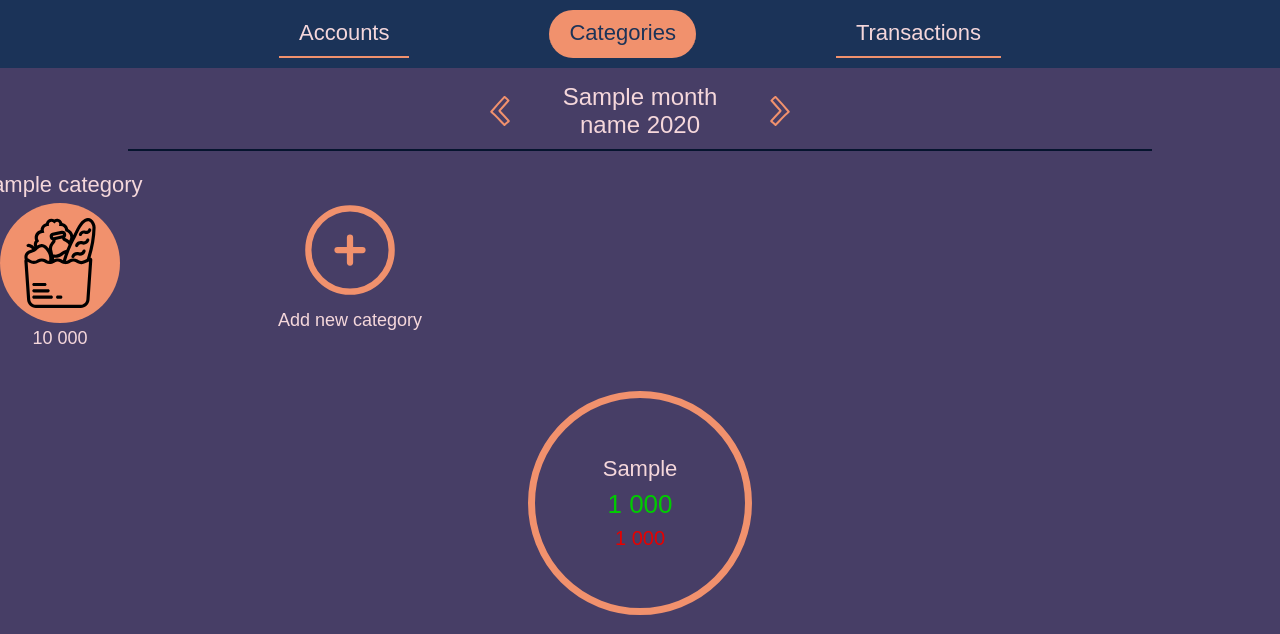
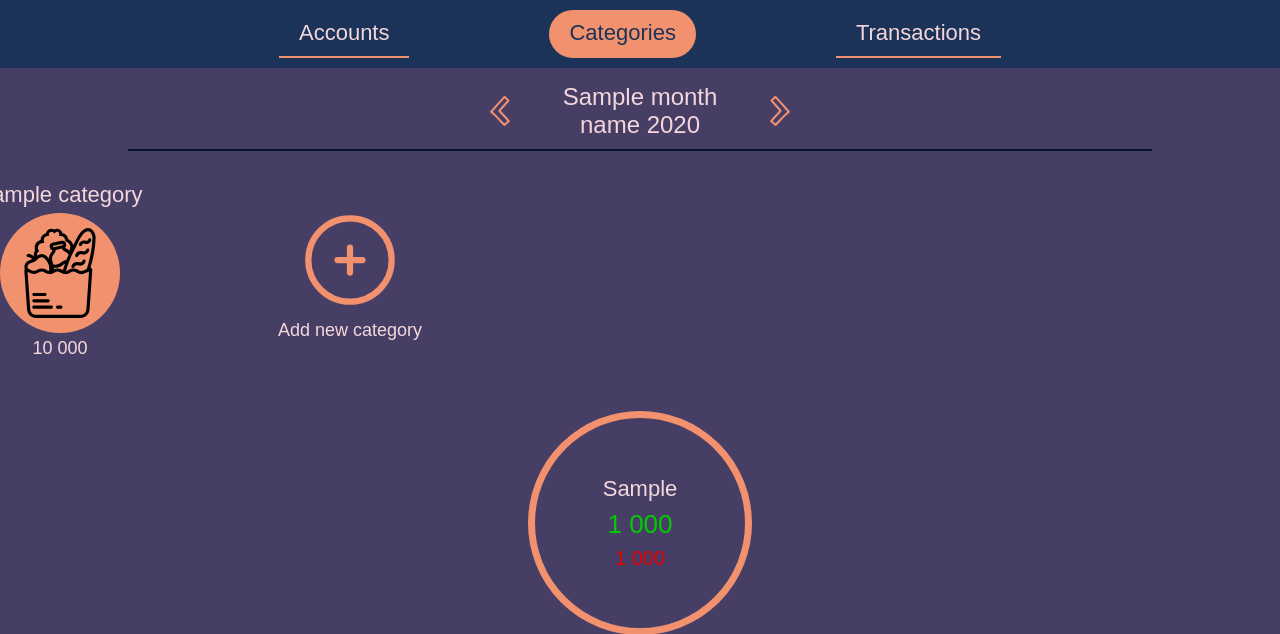
Before and after one commit to kotovskyy/ExpenseTracker, a Django app: template expensetracker/core/templates/core/categories_income.html in a window 1280 px wide, with the pointer over the restyled element. Shown: the part 80-714 px from the top of the page. Run offline with Django 3.2, Linux system fonts and the light colour scheme; the template is opened without the code that fills it: most values are stand-ins (such as "Sample title", 1, 10 or a date in 2020).

Commit message:
Fix padding when hovering on div

```diff
--- a/expensetracker/core/static/core/styles/mainapp.css
+++ b/expensetracker/core/static/core/styles/mainapp.css
@@ -195,7 +195,7 @@
 }
 
 .category-container:hover {
-    padding: 0px;
+    padding: 10px;
 }
 
 .category-icon-container {
```
